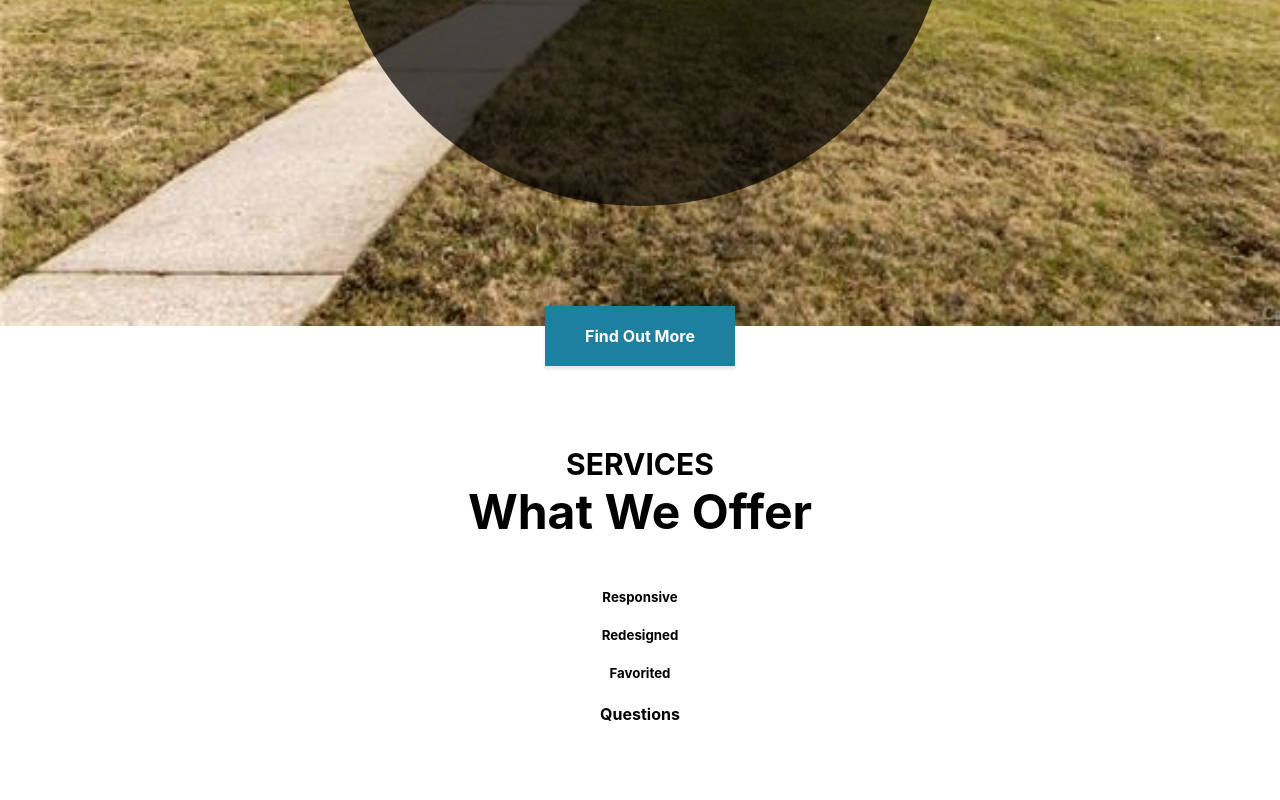
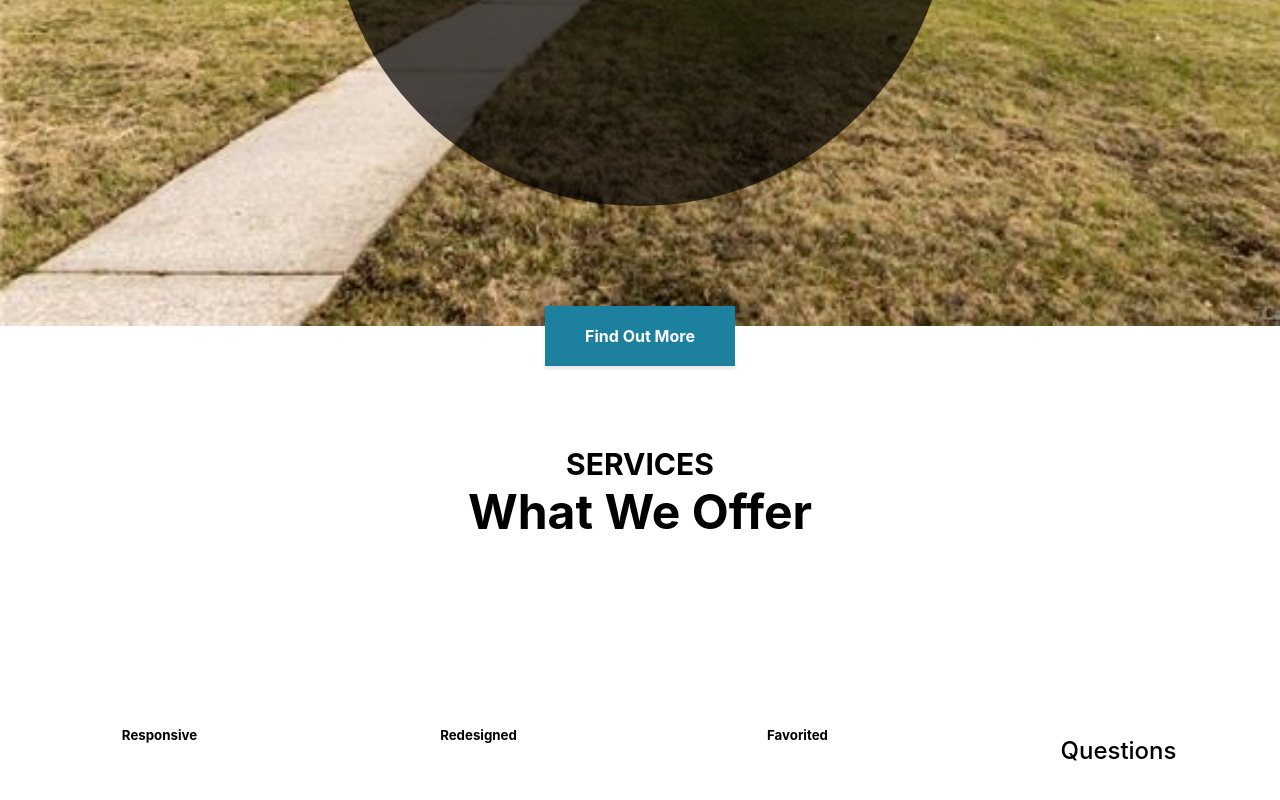
Before and after one commit to Saher-Shafait/realtorportfolio, a React (Create React App) app in the folder my-app/: page / in a window 1280 px wide. Shown: the part 614-1414 px from the top of the page. Built offline with nearby package versions, Linux system fonts and the light colour scheme.

Commit message:
Services Adjustments

```diff
--- a/my-app/src/Services.css
+++ b/my-app/src/Services.css
@@ -19,3 +19,37 @@
     margin-bottom: 48px;
     margin-top: 0;
 }
+
+.services > .row {
+    display: flex;
+    justify-content: space-around;
+
+}
+.services > .row span {
+    background-color: #fff;
+    height: 112px;
+    width: 112px;
+    display: inline-block;
+    border-radius: 50%;
+    color: black;
+    font-size: 36px;
+    line-height: 120px;
+
+}
+
+.services > .row span ion-icon {
+      contain: none;
+}
+
+.services > .row h4  {
+    margin-bottom: 8px;
+    font-family: 500;
+    font-weight: 500;
+    line-height: 1.2;
+    color: inherit;
+    font-size: 24px;
+}
+
+.services > .row p ion-icon {
+    font-size: 16px
+}
```
